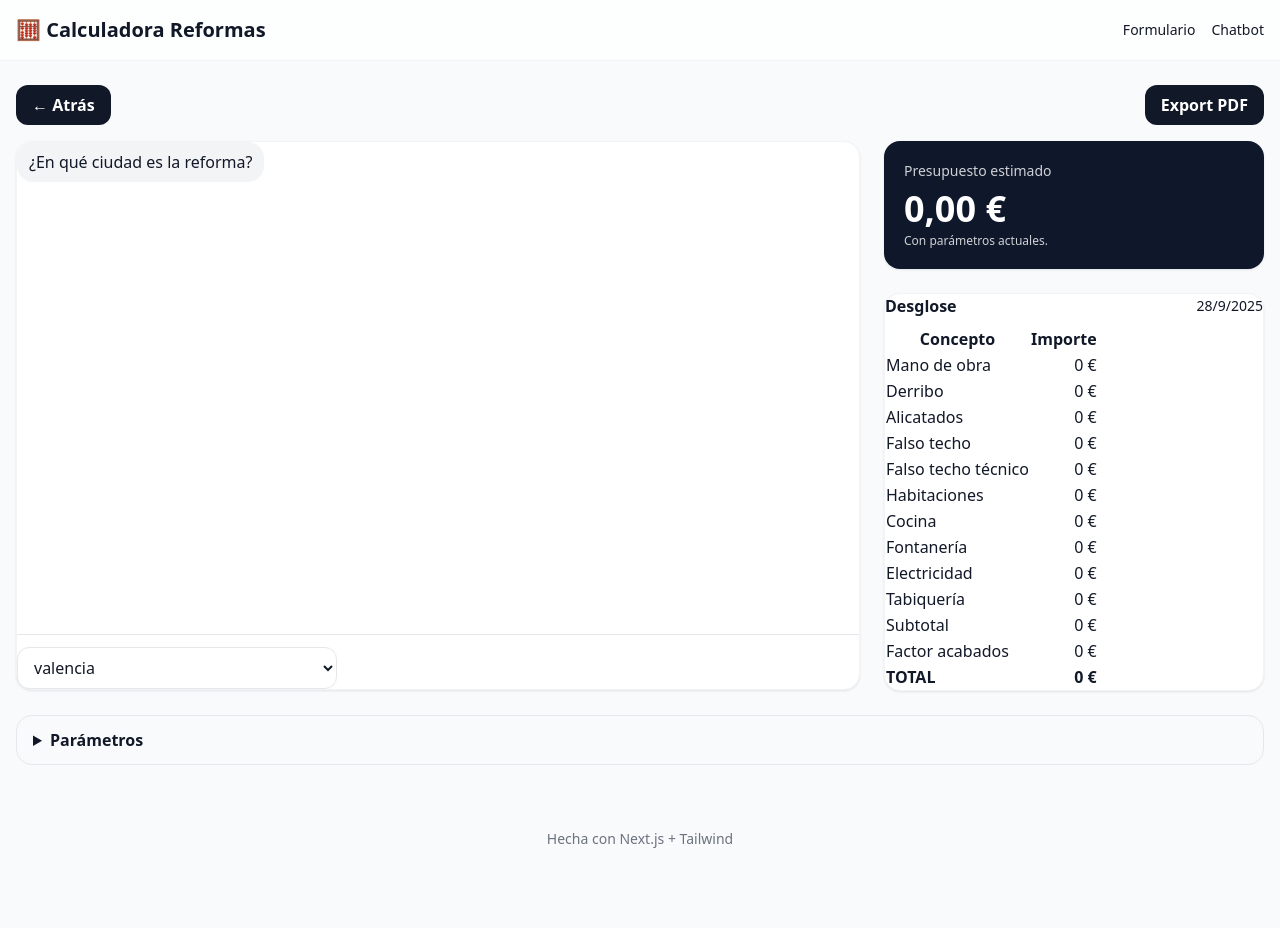
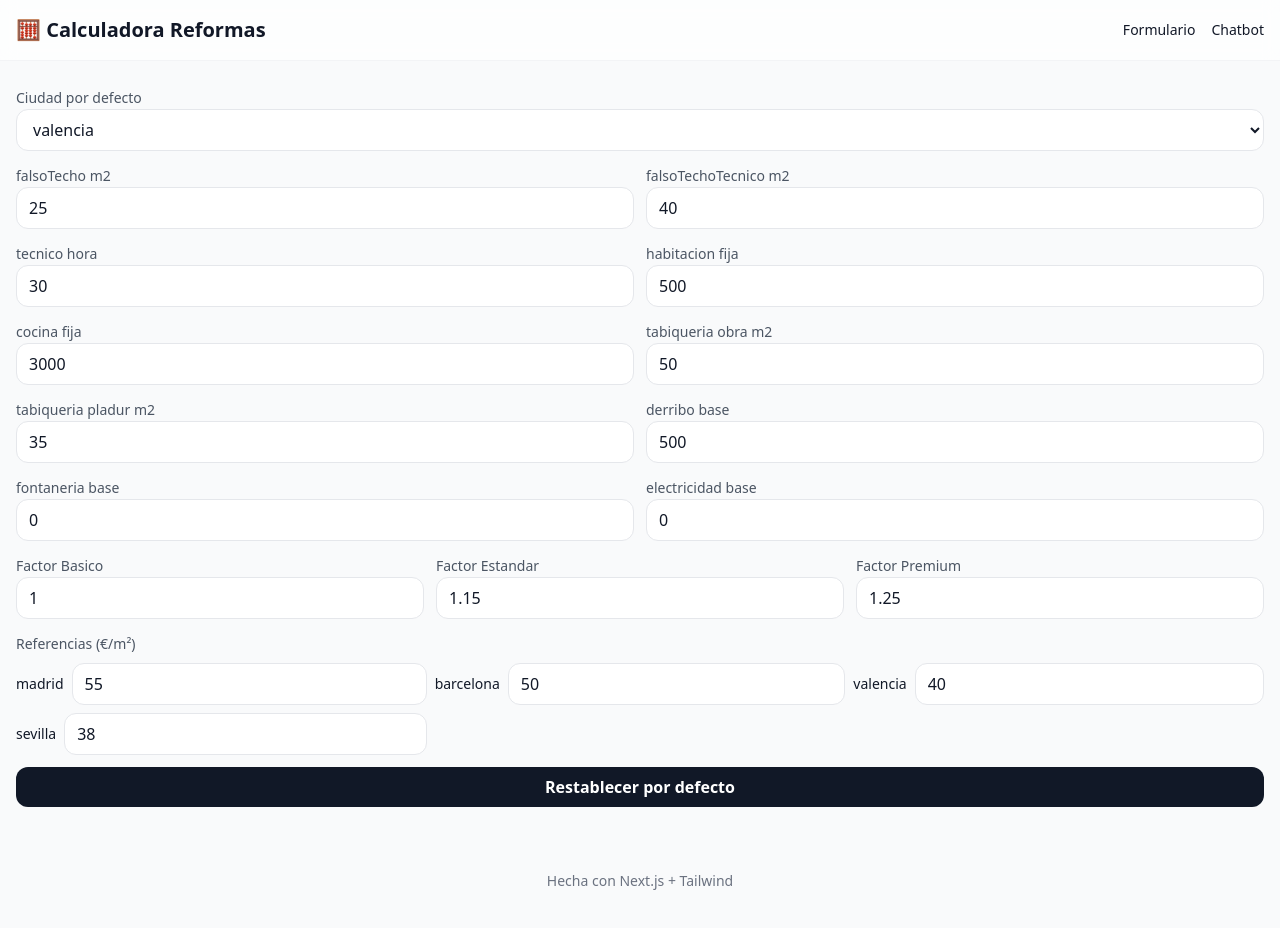
Before and after one commit to Pauovidi/calculadora-reformas, a Next.js app: page /chat in a window 1280 px wide. Shown: the top 928 px of the page. Before the commit the page ends 889 px from the top, so only its background shows below. Built offline with nearby package versions, Linux system fonts and the light colour scheme.

Commit message:
Update chat.js

```diff
--- a/pages/chat.js
+++ b/pages/chat.js
@@ -1,60 +1,84 @@
-import { useEffect, useMemo, useRef, useState } from "react";
-import { calcularPresupuesto } from "@/lib/calculo";
-import SummaryCard from "@/components/SummaryCard";
-import SidebarParams, { defaultParams } from "@/components/SidebarParams";
+import { useState } from "react";
 
-const steps=[
-  {key:"ciudad",label:"¿En qué ciudad es la reforma?",type:"select",optionsFrom:(p)=>Object.keys(p.referenciaCiudad)},
-  {key:"calidad",label:"¿Qué nivel de calidad buscas?",type:"chips",options:["Basico","Estandar","Premium"]},
-  {key:"m2",label:"¿Cuántos m² tiene?",type:"number",placeholder:"Ej. 100"},
-  {key:"incluirDerribo",label:"¿Incluimos derribo base?",type:"chips",options:["Sí","No"],map:(v)=>v==='Sí'},
-  {key:"tabiqueria_tipo",label:"¿Tabiquería de Obra o Pladur?",type:"chips",options:["Obra","Pladur","Ninguna"]},
-  {key:"tabiqueria_m2",label:"¿Cuántos m² de tabiquería?",type:"number",placeholder:"0 si no aplica"},
-  {key:"cocina",label:"¿Incluye cocina fija?",type:"chips",options:["Sí","No"],map:(v)=>v==='Sí'},
-  {key:"numHabitaciones",label:"¿Número de habitaciones?",type:"number"},
-  {key:"falsoTecho_m2",label:"¿m² de falso techo?",type:"number"},
-];
+const defaultParams = {
+  precios: {
+    falsoTecho_m2: 25,
+    falsoTechoTecnico_m2: 40,
+    tecnico_hora: 30,
+    habitacion_fija: 500,
+    cocina_fija: 3000,
+    tabiqueria_obra_m2: 50,
+    tabiqueria_pladur_m2: 35,
+    derribo_base: 500,
+    fontaneria_base: 0,
+    electricidad_base: 0
+  },
+  factorCalidad: { Basico: 1, Estandar: 1.15, Premium: 1.25 },
+  referenciaCiudad: { madrid: 55, barcelona: 50, valencia: 40, sevilla: 38 },
+  ciudadPorDefecto: "valencia"
+};
 
-export default function Chat(){
-  const [params,setParams]=useState(defaultParams);
-  const [input,setInput]=useState({ciudad:defaultParams.ciudadPorDefecto,calidad:"Estandar",m2:0,incluirDerribo:false,tabiqueria_tipo:"Ninguna",tabiqueria_m2:0,cocina:false,numHabitaciones:0,falsoTecho_m2:0});
-  const [idx,setIdx]=useState(0);
-  const [messages,setMessages]=useState([]);
-  const endRef=useRef(null);
-  const current=steps[idx];
+export default function SidebarParams({ params, setParams }) {
+  const [local, setLocal] = useState(params || defaultParams);
 
-  const resultado=useMemo(()=>calcularPresupuesto({...input,tabiqueria_tipo:input.tabiqueria_tipo==="Ninguna"?"":input.tabiqueria_tipo},params),[input,params]);
+  const update = (path, value) => {
+    const next = JSON.parse(JSON.stringify(local));
+    const segs = path.split(".");
+    let ptr = next;
+    for (let i=0;i<segs.length-1;i++) ptr = ptr[segs[i]];
+    ptr[segs.at(-1)] = value;
+    setLocal(next);
+    setParams?.(next);
+  };
 
-  useEffect(()=>{ if(messages.length===0) setMessages([{role:"bot",text:steps[0].label}]); },[]);
-  useEffect(()=>{ endRef.current?.scrollIntoView({behavior:"smooth"}); },[messages]);
+  return (
+    <div className="space-y-3">
+      <div>
+        <label className="label">Ciudad por defecto</label>
+        <select className="select" value={local.ciudadPorDefecto}
+          onChange={(e) => update("ciudadPorDefecto", e.target.value)}>
+          {Object.keys(local.referenciaCiudad).map(c => <option key={c} value={c}>{c}</option>)}
+        </select>
+      </div>
 
-  const pushBot=(i)=>{const s=steps[i]; if(!s) return; setMessages(m=>[...m,{role:"bot",text:s.label}]);};
-  const handleAnswer=(raw)=>{ const s=steps[idx]; if(!s) return; const value=s.type==="number"?Number(raw)||0:(s.map?s.map(raw):raw); setInput(prev=>({...prev,[s.key]:value})); setMessages(m=>[...m,{role:"user",text:String(raw)}]); const next=idx+1; setIdx(next); if(next<steps.length) pushBot(next); else setMessages(m=>[...m,{role:"bot",text:"¡Listo! Ya tengo todo para calcular tu presupuesto."}]); };
-  const goBack=()=>{ if(idx===0) return; setMessages(m=>{const copy=[...m]; if(copy.at(-1)?.text?.startsWith("¡Listo!")) copy.pop(); while(copy.length && copy.at(-1).role!=="user") copy.pop(); if(copy.length) copy.pop(); while(copy.length && copy.at(-1).role!=="bot") copy.pop(); if(copy.length) copy.pop(); return copy;}); setIdx(i=>i-1); };
-  const handlePDF=async()=>{ const {exportarPDF}=await import("@/lib/pdf"); await exportarPDF({input,resultado}); };
-  const [numberVal,setNumberVal]=useState(""); useEffect(()=>{ setNumberVal(""); },[idx]);
+      <div className="grid md:grid-cols-2 gap-3">
+        {Object.entries(local.precios).map(([k,v])=>(
+          <div key={k}>
+            <label className="label">{k.replaceAll("_"," ")}</label>
+            <input className="input" type="number" step="0.01" value={v}
+              onChange={e=>update(`precios.${k}`, parseFloat(e.target.value)||0)} />
+          </div>
+        ))}
+      </div>
 
-  const Composer=()=>{ if(!current) return null; if(current.type==="chips"){ return <div className="flex flex-wrap gap-2">{current.options.map(opt=>(<button key={opt} className="chip" onClick={()=>handleAnswer(opt)}>{opt}</button>))}</div>; } if(current.type==="select"){ const opts=current.optionsFrom?current.optionsFrom(params):current.options; return <div className="flex gap-2"><select className="select max-w-xs" value={input[current.key]} onChange={e=>handleAnswer(e.target.value)}>{opts.map(o=>(<option key={o} value={o}>{o}</option>))}</select></div>; } return <div className="flex gap-2"><input className="input max-w-xs" type="number" placeholder={current.placeholder||""} value={numberVal} onChange={e=>setNumberVal(e.target.value)} onKeyDown={e=>{ if(e.key==='Enter') handleAnswer(numberVal); }}/><button className="btn btn-primary" onClick={()=>handleAnswer(numberVal)}>Enviar</button></div>; };
+      <div className="grid grid-cols-3 gap-3">
+        {Object.entries(local.factorCalidad).map(([k,v])=>(
+          <div key={k}>
+            <label className="label">Factor {k}</label>
+            <input className="input" type="number" step="0.01" value={v}
+              onChange={e=>update(`factorCalidad.${k}`, parseFloat(e.target.value)||0)} />
+          </div>
+        ))}
+      </div>
 
-  return (<>
-    <div className="flex items-center justify-between mb-4">
-      <button className="btn" onClick={goBack} disabled={idx===0}>← Atrás</button>
-      <button className="btn btn-primary" onClick={handlePDF}>Export PDF</button>
+      <div className="space-y-2">
+        <label className="label">Referencias (€/m²)</label>
+        <div className="grid sm:grid-cols-2 md:grid-cols-3 gap-2">
+          {Object.entries(local.referenciaCiudad).map(([city,val])=>(
+            <div key={city} className="flex items-center gap-2">
+              <span className="flex-1 text-sm">{city}</span>
+              <input className="input w-24" type="number" value={val}
+                onChange={e=>update(`referenciaCiudad.${city}`, parseFloat(e.target.value)||0)} />
+            </div>
+          ))}
+        </div>
+      </div>
+
+      <button className="btn w-full" onClick={()=>{ setLocal(defaultParams); setParams?.(defaultParams); }}>
+        Restablecer por defecto
+      </button>
     </div>
-    <div className="grid lg:grid-cols-[1fr_380px] gap-6">
-      <section className="space-y-4">
-        <div className="card">
-          <div className="h-[60vh] overflow-y-auto pr-2">
-            {messages.map((m,i)=>(<div key={i} className={`mb-2 flex ${m.role==='user'?'justify-end':'justify-start'}`}><div className={`px-3 py-2 rounded-2xl max-w-[80%] ${m.role==='user'?'bg-black text-white':'bg-gray-100'}`}>{m.text}</div></div>))}
-            <div ref={endRef} />
-          </div>
-          <div className="mt-3 border-t pt-3"><Composer /></div>
-        </div>
-      </section>
-      <aside className="space-y-6">
-        <div className="rounded-2xl p-5 bg-slate-900 text-white shadow-soft"><div className="text-sm opacity-80 mb-2">Presupuesto estimado</div><div className="text-4xl font-bold mb-1">{new Intl.NumberFormat("es-ES",{minimumFractionDigits:2}).format(resultado.total)} €</div><div className="text-xs opacity-80">Con parámetros actuales.</div></div>
-        <SummaryCard resultado={resultado} />
-      </aside>
-    </div>
-    <section className="mt-6"><details className="border rounded-2xl bg-gray-50"><summary className="px-4 py-3 cursor-pointer select-none font-semibold">Parámetros</summary><div className="p-4"><SidebarParams params={params} setParams={setParams} /></div></details></section>
-  </>);}
+  );
+}
+
+export { defaultParams };
```
